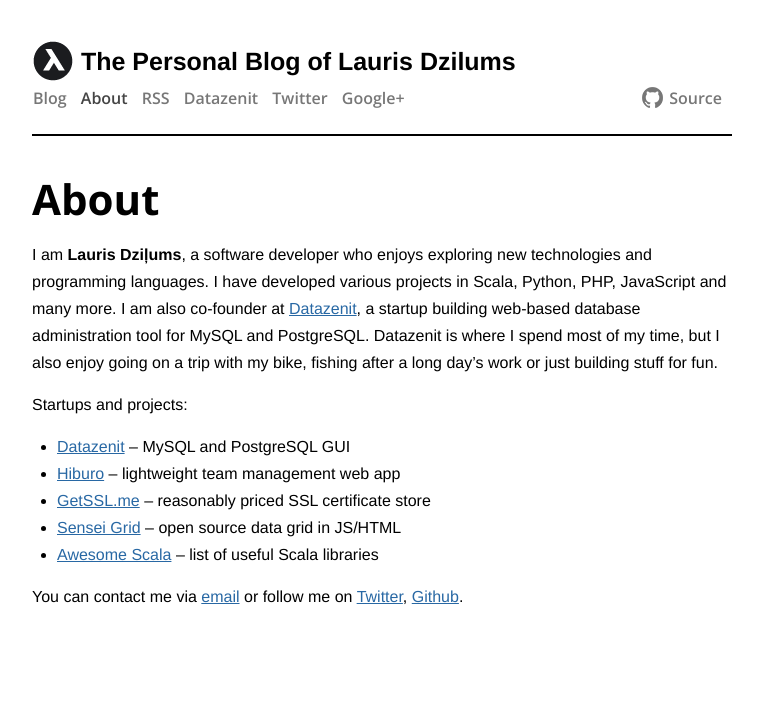
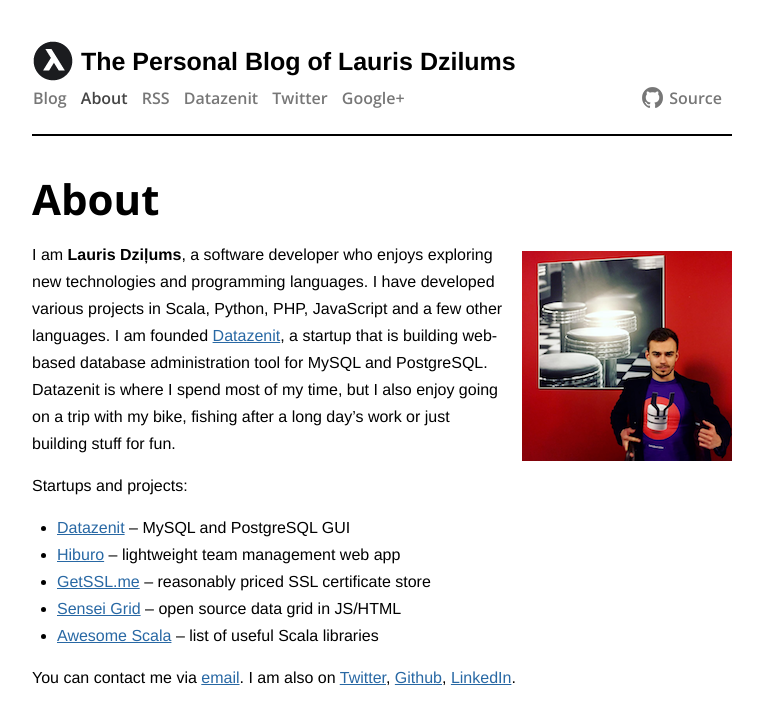
Before and after one commit to lauris/lauris.github.com, a Jekyll site: the page built from about.md, in a window 1280 px wide. Shown: the top 724 px of the page, without its empty margins (258-1021 px from the left). Built offline with Jekyll 4.4.1, drawn with Linux system fonts in a browser that asks for light colours.

Commit message:
Update personal info in about section.

```diff
--- a/about.md
+++ b/about.md
@@ -7,11 +7,16 @@
 author_footer: false
 ---
 
+{% raw %}
+<a href="/images/lauris_dzilums-lg.png" title="View larger picture"><img src="/images/lauris_dzilums-sm.png" alt="Photo of Lauris Dzilums"
+style="float:right;width:30%;max-width:210px;margin-left:15px;"/></a>
+{% endraw %}
+
 I am **Lauris Dziļums**, a software developer who enjoys exploring
 new technologies and programming languages. I have developed various
 projects in Scala, Python, PHP, JavaScript and
-many more. I am also co-founder at [Datazenit](http://datazenit.com),
-a startup building web-based database administration tool for MySQL and PostgreSQL. Datazenit is where
+a few other languages. I am founded [Datazenit](http://datazenit.com),
+a startup that is building web-based database administration tool for MySQL and PostgreSQL. Datazenit is where
 I spend most of my time, but I also enjoy going on a trip with my bike,
 fishing after a long day's work or just building stuff for fun.
 
@@ -23,4 +28,8 @@
 * [Sensei Grid](https://github.com/datazenit/sensei-grid) – open source data grid in JS/HTML
 * [Awesome Scala](https://github.com/lauris/awesome-scala) –  list of useful Scala libraries
 
-You can contact me via [email](mailto:lauris@datazenit.com) or follow me on [Twitter](http://twitter.com/lauriswat), [Github](http://github.com/lauris).
+You can contact me via [email](mailto:lauris@datazenit.com).
+I am also on
+[Twitter](http://twitter.com/lauriswat),
+[Github](http://github.com/lauris),
+[LinkedIn](https://www.linkedin.com/in/laurisdzilums).
```
Also changed, not shown: images/lauris_dzilums-lg.png (added), images/lauris_dzilums-sm.png (added).
